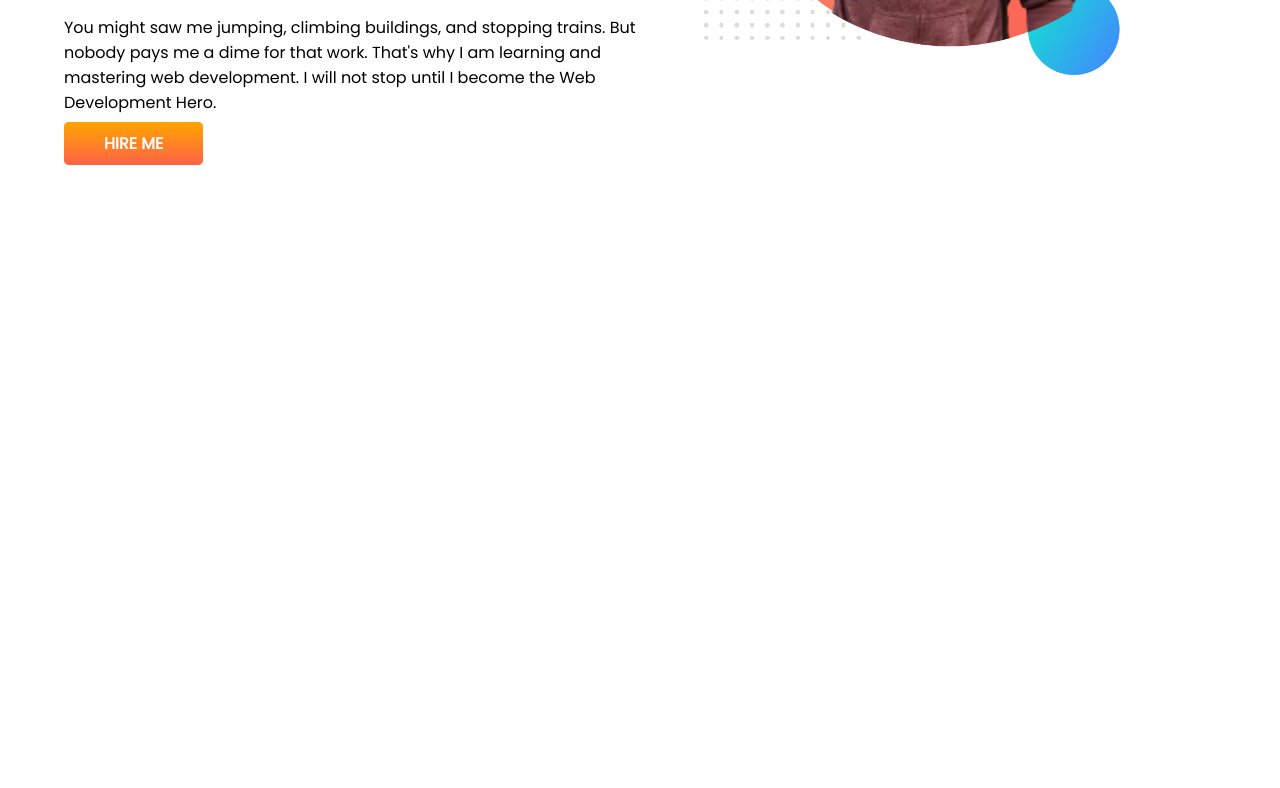
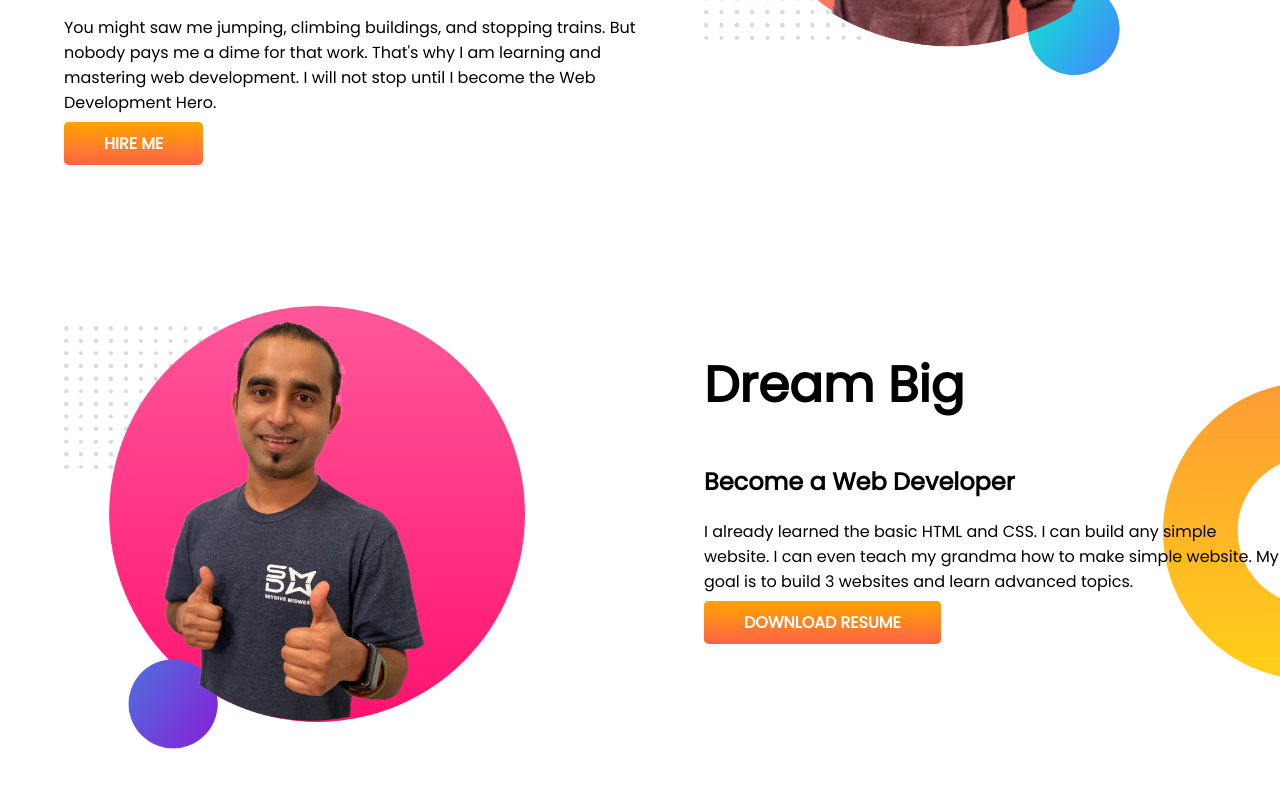
Before and after one commit to abdulmunim161/dev-portfolio-2, a plain HTML site: page index.html in a window 1280 px wide. Shown: the part 382-1170 px from the top of the page. Before the commit the page ends 800 px from the top, so only its background shows below. Drawn offline with Linux system fonts and the light colour scheme.

Commit message:
dream added

```diff
--- a/index.html
+++ b/index.html
@@ -23,5 +23,16 @@
             <img src="images/jhonkarpic_with_bg.png" alt="">
         </div>
     </section>
+    <section class="dream-big">
+        <div class="half-width">
+            <img src="images/jhankar2.png" alt="">
+        </div>
+        <div class="half-width">
+            <h1>Dream Big</h1>
+            <h2>Become a Web Developer</h2>
+            <p>I already learned the basic HTML and CSS. I can build any simple website. I can even teach my grandma how to make simple website. My goal is to build 3 websites and learn advanced topics.</p>
+            <a class="link-btn" targe="_blank" href="#">DOWNLOAD RESUME</a>
+        </div>
+    </section>
 </body>
 </html>
--- a/style.css
+++ b/style.css
@@ -10,6 +10,7 @@ h1{
 }
 section{
     display: flex;
+    margin-bottom: 150px;
 }
 .half-width{
     width: 50%;
@@ -32,3 +33,8 @@ section{
     background-repeat: no-repeat;
 
 }
+.dream-big{
+    background-image: url(images/dream-bg.png);
+    background-repeat: no-repeat;
+    background-position: right;
+}
```
